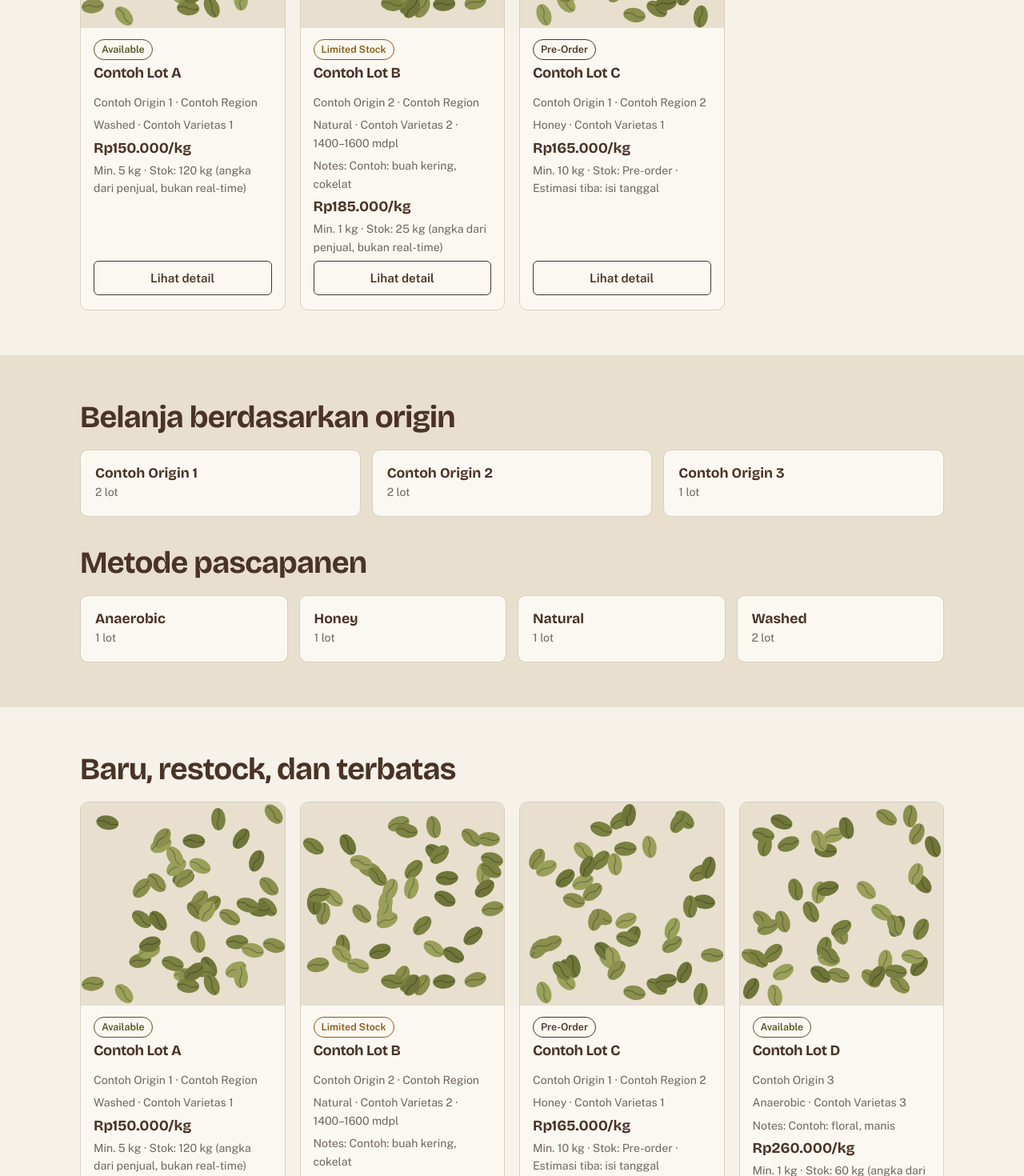
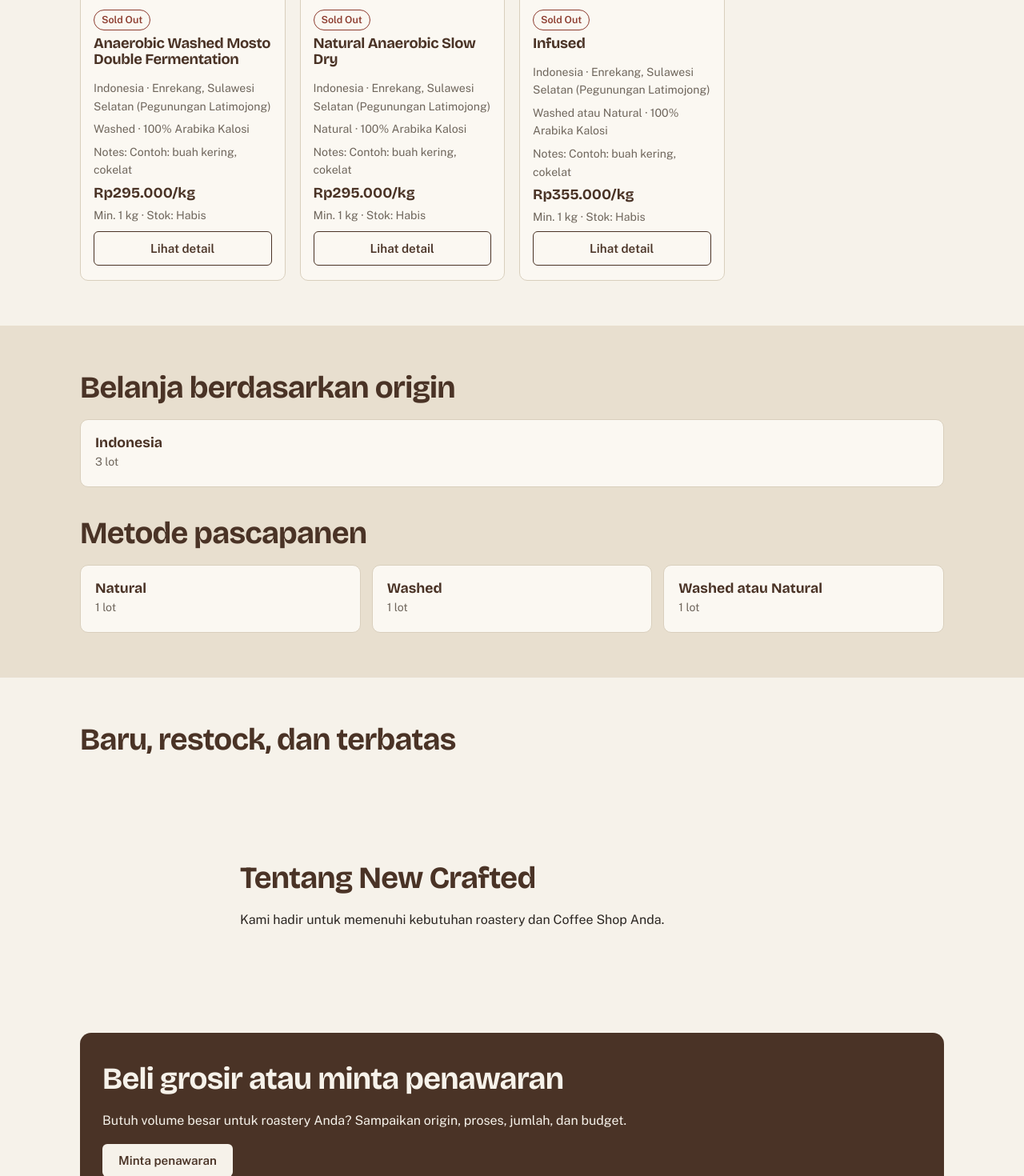
Before and after one commit to akprianjani/new-crafted, a React (Vite) app: page / in a window 1280 px wide. Shown: the part 1020-2490 px from the top of the page at 80% size. Built offline with nearby package versions, Linux system fonts and the light colour scheme.

Commit message:
Update config.js

```diff
--- a/config.js
+++ b/config.js
@@ -7,17 +7,18 @@
    ===================================================================== */
 
 export const SITE = {
-  brand: "New Crafted",
-  whatsapp: "6281234567890",   // GANTI. Format: 62 + nomor tanpa 0 di depan. Tanpa tanda + atau spasi.
-  instagram: "newcrafted.id",  // GANTI. Tanpa @
-  usingSampleData: true,       // ubah ke false setelah data produk asli terisi (menghilangkan banner contoh)
+  brand: "New Crafted Coffee",
+  whatsapp: "6281355246789",
+  instagram: "newcraftedcoffee",
+  usingSampleData: false,
   about:
-    "Isi bagian ini dengan cerita singkat New Crafted: siapa Anda, bagaimana lot dipilih, dan dari mana biji dikirim. Tuliskan hanya hal yang bisa dibuktikan.",
+    "Kami hadir untuk memenuhi kebutuhan roastery dan Coffee Shop Anda.",
   orderInfo:
-    "Stok, ongkir, dan pembayaran dikonfirmasi penjual lewat WhatsApp sebelum pesanan diproses.",
+    "Produk yang dapat dipilih berarti tersedia. Ongkir dan detail pembayaran akan diinformasikan saat checkout.",
   wholesaleInfo: [
-    "Harga bertingkat tersedia untuk beberapa lot (lihat halaman produk).",
-    "Isi informasi volume minimum, jadwal kirim, dan syarat pembelian grosir di sini."
+    "Pembelian minimal 1 kg.",
+    "Pembayaran: transfer penuh sebelum pengiriman.",
+    "Pembelian grosir mulai 30 kg per transaksi."
   ]
 };
 
@@ -38,50 +39,36 @@ export const SITE = {
    --------------------------------------------------------------------- */
 export const PRODUCTS = [
   {
-    id: "contoh-a", name: "Contoh Lot A",
-    origin: "Contoh Origin 1", region: "Contoh Region", farm: "", producer: "",
-    process: "Washed", variety: "Contoh Varietas 1", altitude: "",
-    notes: "", flavor: [], crop: "", moisture: "", density: "", screen: "", cupping: "",
-    status: "available", stockKg: 120, minKg: 5, sizes: [1, 5, 10],
-    tiers: [{ min: 1, price: 150000 }, { min: 30, price: 140000 }],
-    restock: "", img: "", featured: true, isNew: true
+    id: "anaerobic-washed-mosto-double-fermentation",
+    name: "Anaerobic Washed Mosto Double Fermentation",
+    origin: "Indonesia", region: "Enrekang, Sulawesi Selatan (Pegunungan Latimojong)", farm: "", producer: "",
+    process: "Washed", variety: "100% Arabika Kalosi", altitude: "",
+    notes: "Contoh: buah kering, cokelat", flavor: [],
+    crop: "", moisture: "", density: "", screen: "", cupping: "",
+    status: "available", stockKg: 0, minKg: 1, sizes: [1],
+    tiers: [{ min: 1, price: 295000 }],
+    restock: "", img: "", featured: true
   },
   {
-    id: "contoh-b", name: "Contoh Lot B",
-    origin: "Contoh Origin 2", region: "Contoh Region", farm: "", producer: "",
-    process: "Natural", variety: "Contoh Varietas 2", altitude: "1400–1600 mdpl",
-    notes: "Contoh: buah kering, cokelat", flavor: ["fruity", "chocolate"],
+    id: "natural-anaerobic-slow-dry",
+    name: "Natural Anaerobic Slow Dry",
+    origin: "Indonesia", region: "Enrekang, Sulawesi Selatan (Pegunungan Latimojong)", farm: "", producer: "",
+    process: "Natural", variety: "100% Arabika Kalosi", altitude: "",
+    notes: "Contoh: buah kering, cokelat", flavor: [],
     crop: "", moisture: "", density: "", screen: "", cupping: "",
-    status: "limited", stockKg: 25, minKg: 1, sizes: [1, 5],
-    tiers: [{ min: 1, price: 185000 }],
-    restock: "", img: "", featured: true, isNew: true
+    status: "available", stockKg: 0, minKg: 1, sizes: [1],
+    tiers: [{ min: 1, price: 295000 }],
+    restock: "", img: "", featured: true
   },
   {
-    id: "contoh-c", name: "Contoh Lot C",
-    origin: "Contoh Origin 1", region: "Contoh Region 2", farm: "", producer: "",
-    process: "Honey", variety: "Contoh Varietas 1", altitude: "",
-    notes: "", flavor: [], crop: "", moisture: "", density: "", screen: "", cupping: "",
-    status: "preorder", stockKg: 0, minKg: 10, sizes: [5, 10],
-    tiers: [{ min: 1, price: 165000 }],
-    restock: "Estimasi tiba: isi tanggal", img: "", featured: true
-  },
-  {
-    id: "contoh-d", name: "Contoh Lot D",
-    origin: "Contoh Origin 3", region: "", farm: "", producer: "",
-    process: "Anaerobic", variety: "Contoh Varietas 3", altitude: "",
-    notes: "Contoh: floral, manis", flavor: ["floral", "sweet"],
+    id: "infused",
+    name: "Infused",
+    origin: "Indonesia", region: "Enrekang, Sulawesi Selatan (Pegunungan Latimojong)", farm: "", producer: "",
+    process: "Washed atau Natural", variety: "100% Arabika Kalosi", altitude: "",
+    notes: "Contoh: buah kering, cokelat", flavor: [],
     crop: "", moisture: "", density: "", screen: "", cupping: "",
-    status: "available", stockKg: 60, minKg: 1, sizes: [1, 5],
-    tiers: [{ min: 1, price: 260000 }, { min: 20, price: 245000 }],
-    restock: "", img: "", isNew: true
-  },
-  {
-    id: "contoh-e", name: "Contoh Lot E",
-    origin: "Contoh Origin 2", region: "Contoh Region", farm: "", producer: "",
-    process: "Washed", variety: "Contoh Varietas 2", altitude: "",
-    notes: "", flavor: [], crop: "", moisture: "", density: "", screen: "", cupping: "",
-    status: "soldout", stockKg: 0, minKg: 5, sizes: [5],
-    tiers: [{ min: 1, price: 140000 }],
-    restock: "Restock: isi info", img: ""
+    status: "available", stockKg: 0, minKg: 1, sizes: [1],
+    tiers: [{ min: 1, price: 355000 }],
+    restock: "", img: "", featured: true
   }
 ];
```
